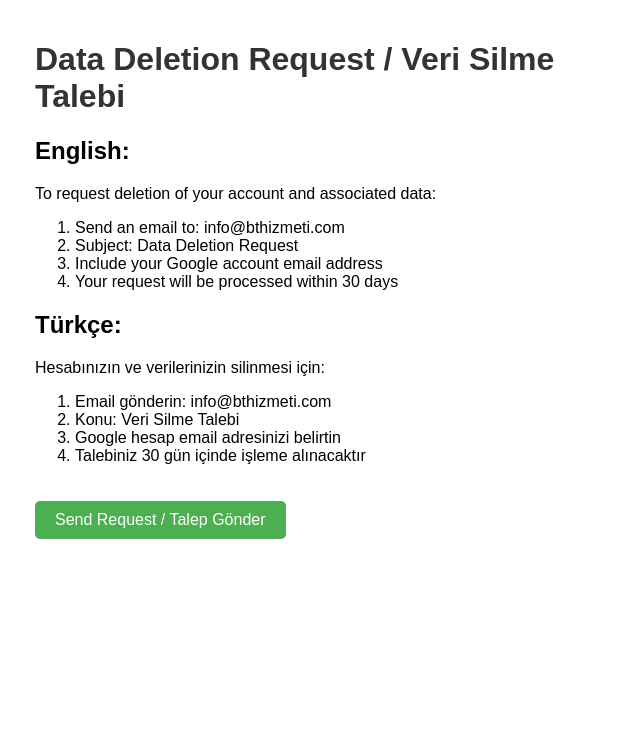
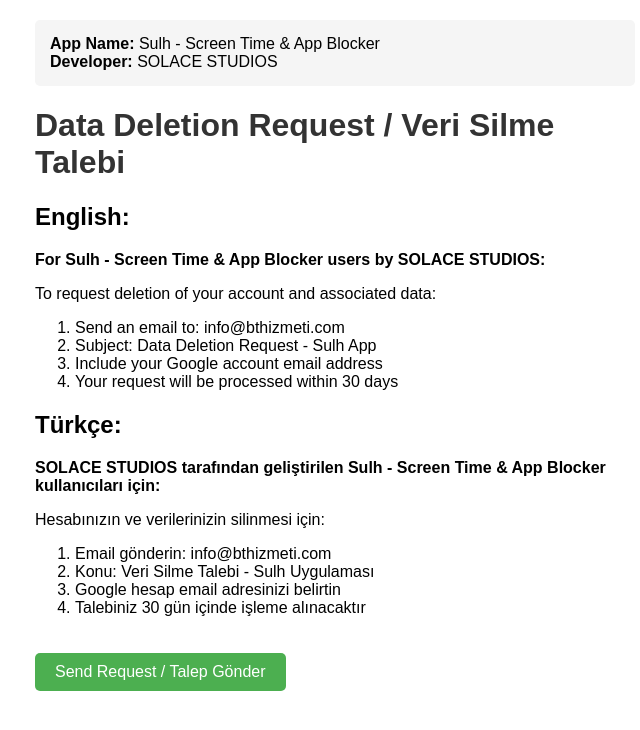
Before and after one commit to acakaroglu/sulh_privacy, a plain HTML site: page index.html in a window 1280 px wide. Shown: the whole page, without its empty margins (305-945 px from the left). Drawn offline with Linux system fonts and the light colour scheme.

Commit message:
Update index.html

```diff
--- a/index.html
+++ b/index.html
@@ -3,35 +3,43 @@
 <head>
     <meta charset="UTF-8">
     <meta name="viewport" content="width=device-width, initial-scale=1.0">
-    <title>Sulh Firewall - Data Deletion</title>
+    <title>Sulh Screen Time & App Blocker - Data Deletion</title>
     <style>
         body { font-family: Arial; padding: 20px; max-width: 600px; margin: auto; }
         h1 { color: #333; }
+        .app-info { background: #f5f5f5; padding: 15px; border-radius: 5px; margin-bottom: 20px; }
         .button { background: #4CAF50; color: white; padding: 10px 20px; text-decoration: none; border-radius: 5px; display: inline-block; margin-top: 20px; }
     </style>
 </head>
 <body>
+    <div class="app-info">
+        <strong>App Name:</strong> Sulh - Screen Time & App Blocker<br>
+        <strong>Developer:</strong> SOLACE STUDIOS
+    </div>
+
     <h1>Data Deletion Request / Veri Silme Talebi</h1>
 
     <h2>English:</h2>
+    <p><strong>For Sulh - Screen Time & App Blocker users by SOLACE STUDIOS:</strong></p>
     <p>To request deletion of your account and associated data:</p>
     <ol>
         <li>Send an email to: info@bthizmeti.com</li>
-        <li>Subject: Data Deletion Request</li>
+        <li>Subject: Data Deletion Request - Sulh App</li>
         <li>Include your Google account email address</li>
         <li>Your request will be processed within 30 days</li>
     </ol>
 
     <h2>Türkçe:</h2>
+    <p><strong>SOLACE STUDIOS tarafından geliştirilen Sulh - Screen Time & App Blocker kullanıcıları için:</strong></p>
     <p>Hesabınızın ve verilerinizin silinmesi için:</p>
     <ol>
         <li>Email gönderin: info@bthizmeti.com</li>
-        <li>Konu: Veri Silme Talebi</li>
+        <li>Konu: Veri Silme Talebi - Sulh Uygulaması</li>
         <li>Google hesap email adresinizi belirtin</li>
         <li>Talebiniz 30 gün içinde işleme alınacaktır</li>
     </ol>
 
-    <a href="mailto:info@bthizmeti.com?subject=Data%20Deletion%20Request" class="button">
+    <a href="mailto:info@bthizmeti.com?subject=Data%20Deletion%20Request%20-%20Sulh%20App" class="button">
         Send Request / Talep Gönder
     </a>
 </body>
```
